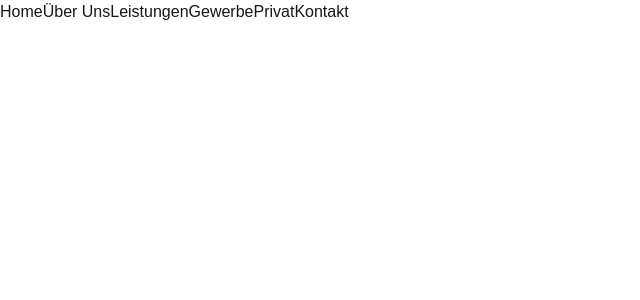
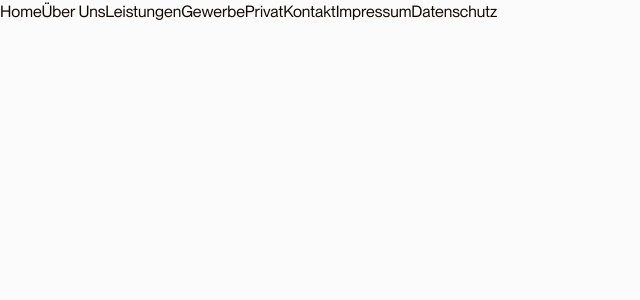
Before and after one commit to bob-bober/trockenbau-leyer, a Next.js app: page / in a window 1280 px wide. Shown: the top 300 px of the page, without its empty margins (0-640 px from the left). Built offline with nearby package versions, Linux system fonts and the light colour scheme.

Commit message:
added base styles to global css

```diff
--- a/app/globals.css
+++ b/app/globals.css
@@ -1,47 +1,51 @@
 @import "tailwindcss";
-
-:root {
-  --background: #ffffff;
-  --foreground: #171717;
-}
 
 @font-face {
   font-family: "Neue Montreal";
-  src: url("/public/fonts/PPNeueMontreal-Book.woff2") format("woff2");
+  src: url("/fonts/PPNeueMontreal-Book.woff2") format("woff2");
   font-weight: 300;
   font-style: normal;
 }
 
 @font-face {
   font-family: "Neue Montreal";
-  src: url("/public/fonts/PPNeueMontreal-Regular.woff2") format("woff2");
+  src: url("/fonts/PPNeueMontreal-Regular.woff2") format("woff2");
   font-weight: 400;
   font-style: normal;
 }
 
 @font-face {
   font-family: "Neue Montreal";
-  src: url("/public/fonts/PPNeueMontreal-Medium.woff2") format("woff2");
+  src: url("/fonts/PPNeueMontreal-Medium.woff2") format("woff2");
   font-weight: 500;
   font-style: normal;
 }
 
 @theme inline {
-  --color-background: var(--background);
-  --color-foreground: var(--foreground);
+  --color-background: #fbfbfb;
+  --color-foreground: #120802;
+  --color-accent: #e66a1e;
   --font-sans: "Neue Montreal", system-ui, sans-serif;
-  --font-mono: var(--font-geist-mono);
 }
 
-@media (prefers-color-scheme: dark) {
-  :root {
-    --background: #0a0a0a;
-    --foreground: #ededed;
+@layer base {
+  body {
+    background: var(--color-background);
+    color: var(--color-foreground);
+    font-family: var(--font-sans), Helvetica, sans-serif;
+  }
+
+  h1,
+  h2,
+  h3,
+  h4,
+  h5,
+  h6 {
+    font-weight: 400;
+    line-height: 1.2;
+  }
+
+  p {
+    line-height: 1.5;
   }
 }
-
-body {
-  background: var(--background);
-  color: var(--foreground);
-  font-family: Arial, Helvetica, sans-serif;
-}
--- a/app/layout.js
+++ b/app/layout.js
@@ -17,6 +17,8 @@ export default function RootLayout({ children }) {
           <Link href="/gewerbe">Gewerbe</Link>
           <Link href="/privat">Privat</Link>
           <Link href="/kontakt">Kontakt</Link>
+          <Link href="/impressum">Impressum</Link>
+          <Link href="/datenschutz">Datenschutz</Link>
         </nav>
         {children}
       </body>
```
